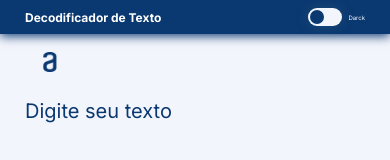
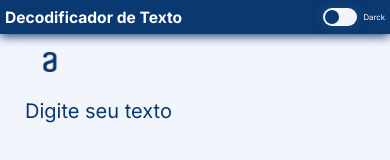
Before and after one commit to EdimilsonBorges/decodificador-de-texto, a plain HTML site: page index.html in a window 390 px wide. Shown: the top 160 px of the page. Drawn offline with Linux system fonts and the light colour scheme.

Commit message:
refactor: melhorando responsividade header

```diff
--- a/assets/styles/style.css
+++ b/assets/styles/style.css
@@ -18,7 +18,7 @@
     --text-secondary-color: #000000;
 }
 
-.theme_switch{
+.theme_switch {
     position: absolute;
     right: 2.5rem;
     display: flex;
@@ -27,8 +27,8 @@
     gap: 0.62rem;
 }
 
-#darck-name{
-cursor: pointer;
+#darck-name {
+    cursor: pointer;
 }
 
 #switch {
@@ -273,10 +273,17 @@ footer>p>a {
 }
 
 @media screen and (max-width: 800px) {
-    header{
+    .theme_switch {
+        position: absolute;
+        right: 0.5rem;
+    }
+
+    header {
         justify-content: start;
-        font-size: 0.6rem;
+        font-size: 0.78rem;
+        padding: 1.5rem 0.5rem;
     }
+
     main {
         flex-direction: column;
     }
```
